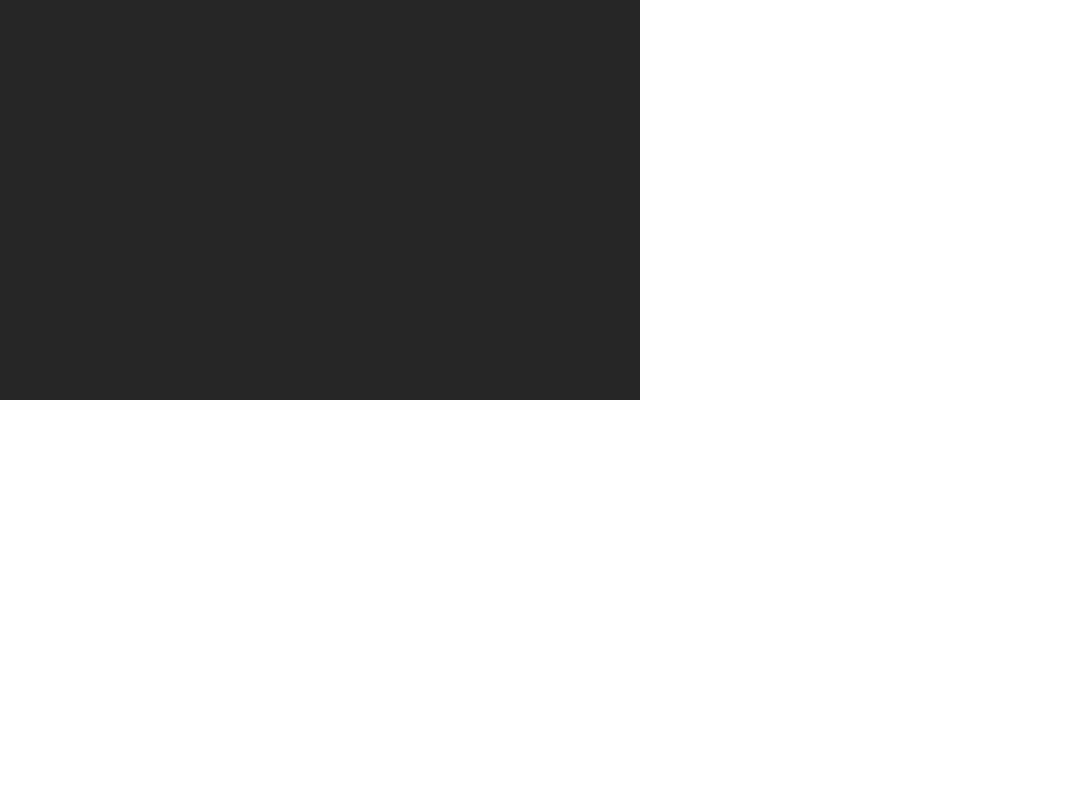
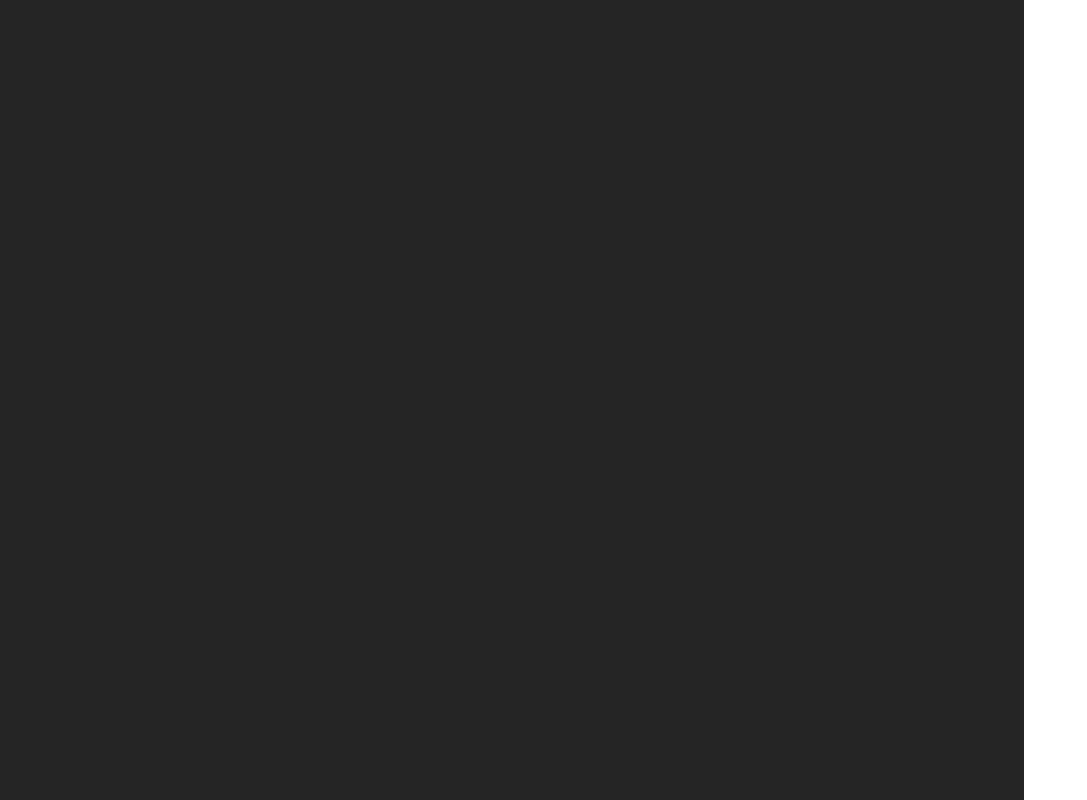
Before and after one commit to mrrobottrax/Web3D, a website with bundled scripts: page editor.html in a window 1280 px wide. Shown: the whole page, without its empty margins (0-1087 px from the left). Built offline with nearby package versions, Linux system fonts and the light colour scheme.

Commit message:
Add standins for editor

```diff
--- a/editor.html
+++ b/editor.html
@@ -6,7 +6,7 @@
 </head>
 
 <body>
-	<canvas id="game"></canvas>
+	<canvas id="view"></canvas>
 </body>
 
 </html>
--- /dev/null
+++ b/sdk/editor/editor.ts
@@ -0,0 +1,13 @@
+import { EditorMesh } from "./editormesh";
+
+export class Editor {
+	meshes: EditorMesh[] = [];
+
+	init() {
+
+	}
+
+	frame() {
+
+	}
+}
--- /dev/null
+++ b/sdk/editor/editormesh.ts
@@ -0,0 +1,3 @@
+export class EditorMesh {
+
+}
--- /dev/null
+++ b/sdk/editor/gl.ts
@@ -0,0 +1,8 @@
+import { initCanvas, initDefaultShaders, initLineBuffer, initializeGl } from "../../src/client/render/gl.js";
+
+export async function initEditorGl(): Promise<void> {
+	initCanvas();
+	initializeGl();
+	await initDefaultShaders();
+	initLineBuffer();
+}
--- a/sdk/editor/main.ts
+++ b/sdk/editor/main.ts
@@ -1,12 +1,29 @@
-import { gl, initGl } from "../../src/client/render/gl.js";
+import { gl } from "../../src/client/render/gl.js";
+import { updateTime } from "../../src/common/system/time.js";
+import { Editor } from "./editor.js";
+import { initEditorGl } from "./gl.js";
 
 let running: boolean = false;
+const editor = new Editor();
 
+init();
 async function init() {
 	running = true;
 
-	await initGl();
-	gl.clear(gl.COLOR_BUFFER_BIT | gl.DEPTH_BUFFER_BIT);
+	await initEditorGl();
+	editor.init();
+
+	window.requestAnimationFrame(editorLoop);
+
+	gl.clear(gl.DEPTH_BUFFER_BIT | gl.COLOR_BUFFER_BIT);
 }
 
-init();
+function editorLoop(): void {
+	if (!running)
+		return;
+
+	window.requestAnimationFrame(editorLoop);
+	updateTime();
+
+	editor.frame();
+}
--- a/sdk/toolstyle.css
+++ b/sdk/toolstyle.css
@@ -1,12 +1,7 @@
-html, body {
+#view {
+	image-rendering: pixelated;
+	width: 80%;
 	height: 100%;
-	margin: 0;
-}
-
-#game {
-	image-rendering: pixelated;
-	width: 50%;
-	height: 50%;
 	position: fixed;
 	top: 0;
 	left: 0;
--- a/src/client/render/gl.ts
+++ b/src/client/render/gl.ts
@@ -86,41 +86,43 @@ export let uiShader: UiShader = {
 
 export let solidTex: WebGLTexture;
 
-// vertex shader program
-const fallbackVSource = `
+export const fallBackShaders = {
+	// vertex shader program
+	fallbackVSource: `
 attribute vec4 aVertexPosition;
 uniform mat4 uModelViewMatrix;
 uniform mat4 uProjectionMatrix;
 void main() {
   gl_Position = uProjectionMatrix * uModelViewMatrix * aVertexPosition;
 }
-`;
+`,
 
-// fragment shader program
-const fallbackFSource = `
+	// fragment shader program
+	fallbackFSource: `
 void main() {
   gl_FragColor = vec4(1.0, 0.0, 1.0, 1.0);
 }
-`;
+`,
 
-// vertex shader program
-const solidVSource = `
+	// vertex shader program
+	solidVSource: `
 attribute vec4 aVertexPosition;
 uniform mat4 uModelViewMatrix;
 uniform mat4 uProjectionMatrix;
 void main() {
 	gl_Position = uProjectionMatrix * uModelViewMatrix * aVertexPosition;
 }
-`;
+`,
 
-// fragment shader program
-const solidFSource = `
+	// fragment shader program
+	solidFSource: `
 precision mediump float;
 uniform vec4 uColor;
 void main() {
   gl_FragColor = uColor;
 }
-`;
+`
+}
 
 // ~~~~~~~~~~~~~ init ~~~~~~~~~~~~~~
 
@@ -128,49 +130,22 @@ export let canvas: HTMLCanvasElement;
 
 export let lineBuffer: WebGLBuffer | null;
 export async function initGl(): Promise<void> {
-	const c: HTMLCanvasElement | null = document.querySelector("#game");
+	initCanvas();
+	initializeGl();
+	await initDefaultShaders();
+	initLineBuffer();
+}
 
-	if (!c) {
-		console.error("Could not find canvas");
-		return;
-	}
-
-	canvas = c;
-
-	// initialize the GL context
-	const _gl: WebGL2RenderingContext | null = canvas.getContext("webgl2", {
-		antialias: false,
-		alpha: true,
-	});
-
-	// only continue if WebGL is available and working
-	if (!_gl) {
-		alert(
-			"Unable to initialize WebGL. Your browser or machine may not support it.",
-		);
-		return;
-	}
-
-	// initialize gl context
-	gl = _gl;
-
-	gl.clearColor(0.15, 0.15, 0.15, 1.0);
-	gl.clearDepth(1.0);
-
-	gl.enable(gl.DEPTH_TEST);
-	gl.depthFunc(gl.LEQUAL);
-	gl.enable(gl.CULL_FACE);
-	gl.cullFace(gl.BACK);
-
+export async function initDefaultShaders() {
 	// create fallback program
-	const fallbackProgram: WebGLProgram | null = initShaderProgram(fallbackVSource, fallbackFSource);
+	const fallbackProgram: WebGLProgram | null = initShaderProgram(fallBackShaders.fallbackVSource, fallBackShaders.fallbackFSource);
 	if (!fallbackProgram) {
 		console.error("Failed to init fallback shader");
 		return;
 	}
 	fallbackShader.program = fallbackProgram;
 
-	const solidProgram: WebGLProgram | null = initShaderProgram(solidVSource, solidFSource);
+	const solidProgram: WebGLProgram | null = initShaderProgram(fallBackShaders.solidVSource, fallBackShaders.solidFSource);
 	if (!solidProgram) {
 		console.error("Failed to init solid shader");
 		return;
@@ -190,9 +165,9 @@ export async function initGl(): Promise<void> {
 		initProgramFromWeb("data/shaders/default/ui.vert", "data/shaders/default/ui.frag"),
 		initProgramFromWeb("data/shaders/default/default_skinned.vert", "data/shaders/default/default.frag"),
 	]).then((results) => {
-		defaultShader.program 	= results[0];
-		uiShader.program 		= results[1];
-		skinnedShader.program 	= results[2];
+		defaultShader.program = results[0];
+		uiShader.program = results[1];
+		skinnedShader.program = results[2];
 	});
 
 	// get shader locations
@@ -218,11 +193,43 @@ export async function initGl(): Promise<void> {
 	skinnedShader.samplerUnif = gl.getUniformLocation(skinnedShader.program, "uSampler");
 	skinnedShader.colorUnif = gl.getUniformLocation(skinnedShader.program, "uColor");
 	skinnedShader.boneMatricesUnif = gl.getUniformLocation(skinnedShader.program, "uBoneMatrices");
+}
 
-	lineBuffer = gl.createBuffer();
-	gl.bindBuffer(gl.ARRAY_BUFFER, lineBuffer);
-	gl.bufferData(gl.ARRAY_BUFFER, new Float32Array([0, 0, 0, 1, 1, 1]), gl.DYNAMIC_DRAW);
-	gl.bindBuffer(gl.ARRAY_BUFFER, null);
+export function initCanvas() {
+	const c: HTMLCanvasElement | null = document.querySelector("#view");
+
+	if (!c) {
+		console.error("Could not find canvas");
+		return;
+	}
+
+	canvas = c;
+}
+
+export function initializeGl() {
+	// initialize gl context
+	const _gl: WebGL2RenderingContext | null = canvas.getContext("webgl2", {
+		antialias: false,
+		alpha: true,
+	});
+
+	// only continue if WebGL is available and working
+	if (!_gl) {
+		alert(
+			"Unable to initialize WebGL. Your browser or machine may not support it.",
+		);
+		return;
+	}
+
+	gl = _gl;
+
+	gl.clearColor(0.15, 0.15, 0.15, 1.0);
+	gl.clearDepth(1.0);
+
+	gl.enable(gl.DEPTH_TEST);
+	gl.depthFunc(gl.LEQUAL);
+	gl.enable(gl.CULL_FACE);
+	gl.cullFace(gl.BACK);
 }
 
 export function resizeCanvas() {
@@ -246,7 +253,7 @@ export function resizeCanvas() {
 
 // ~~~~~~~~~~~~~ load shader program from web urls ~~~~~~~~~~~~~~
 
-async function initProgramFromWeb(vs: string, fs: string): Promise<WebGLProgram | null> {
+export async function initProgramFromWeb(vs: string, fs: string): Promise<WebGLProgram | null> {
 	// send requests
 	const reqV = new XMLHttpRequest();
 	const reqF = new XMLHttpRequest();
@@ -279,7 +286,7 @@ async function initProgramFromWeb(vs: string, fs: string): Promise<WebGLProgram
 	// fall back when request fails
 	if (!shader) {
 		console.error(`Failed to load shader ${vs}, ${fs}`);
-		shader = initShaderProgram(fallbackVSource, fallbackFSource);
+		shader = initShaderProgram(fallBackShaders.fallbackVSource, fallBackShaders.fallbackFSource);
 	}
 
 	return shader;
@@ -287,7 +294,7 @@ async function initProgramFromWeb(vs: string, fs: string): Promise<WebGLProgram
 
 // ~~~~~~~~~~~~~ create shader program ~~~~~~~~~~~~~~
 
-function initShaderProgram(vsSource: string, fsSource: string): WebGLProgram | null {
+export function initShaderProgram(vsSource: string, fsSource: string): WebGLProgram | null {
 	const vertexShader: WebGLShader | null = loadShader(gl.VERTEX_SHADER, vsSource);
 	const fragmentShader: WebGLShader | null = loadShader(gl.FRAGMENT_SHADER, fsSource);
 
@@ -324,6 +331,13 @@ function initShaderProgram(vsSource: string, fsSource: string): WebGLProgram | n
 	return shaderProgram;
 }
 
+export function initLineBuffer() {
+	lineBuffer = gl.createBuffer();
+	gl.bindBuffer(gl.ARRAY_BUFFER, lineBuffer);
+	gl.bufferData(gl.ARRAY_BUFFER, new Float32Array([0, 0, 0, 1, 1, 1]), gl.DYNAMIC_DRAW);
+	gl.bindBuffer(gl.ARRAY_BUFFER, null);
+}
+
 // ~~~~~~~~~~~~~ load shader from text ~~~~~~~~~~~~~~
 
 function loadShader(type: number, source: string): WebGLShader | null {
@@ -356,7 +370,7 @@ function loadShader(type: number, source: string): WebGLShader | null {
 
 // ~~~~~~~~~~~~~ default solid texture ~~~~~~~~~~~~~~
 
-function createSolidTexture(): void {
+export function createSolidTexture(): void {
 	// create texture
 	const t = gl.createTexture();
 	if (!t) {
@@ -396,12 +410,12 @@ function createSolidTexture(): void {
 
 // ~~~~~~~~~~~~~ load a texture from url ~~~~~~~~~~~~~~
 
-export async function loadTexture(url: string): Promise<{tex: WebGLTexture | null, image: HTMLImageElement}> {
+export async function loadTexture(url: string): Promise<{ tex: WebGLTexture | null, image: HTMLImageElement }> {
 	// create texture
 	const texture = gl.createTexture();
 	if (!texture) {
 		console.error("Failed to create texture: " + url);
-		return {tex: null, image: new Image()};
+		return { tex: null, image: new Image() };
 	}
 
 	// set to fallback texture
@@ -454,7 +468,7 @@ export async function loadTexture(url: string): Promise<{tex: WebGLTexture | nul
 	};
 	image.src = url;
 
-	return {tex: texture, image: image};
+	return { tex: texture, image: image };
 }
 
 function isPowerOf2(value: number): boolean {
```
Also changed, not shown: sdk/editor/render.ts (added).
